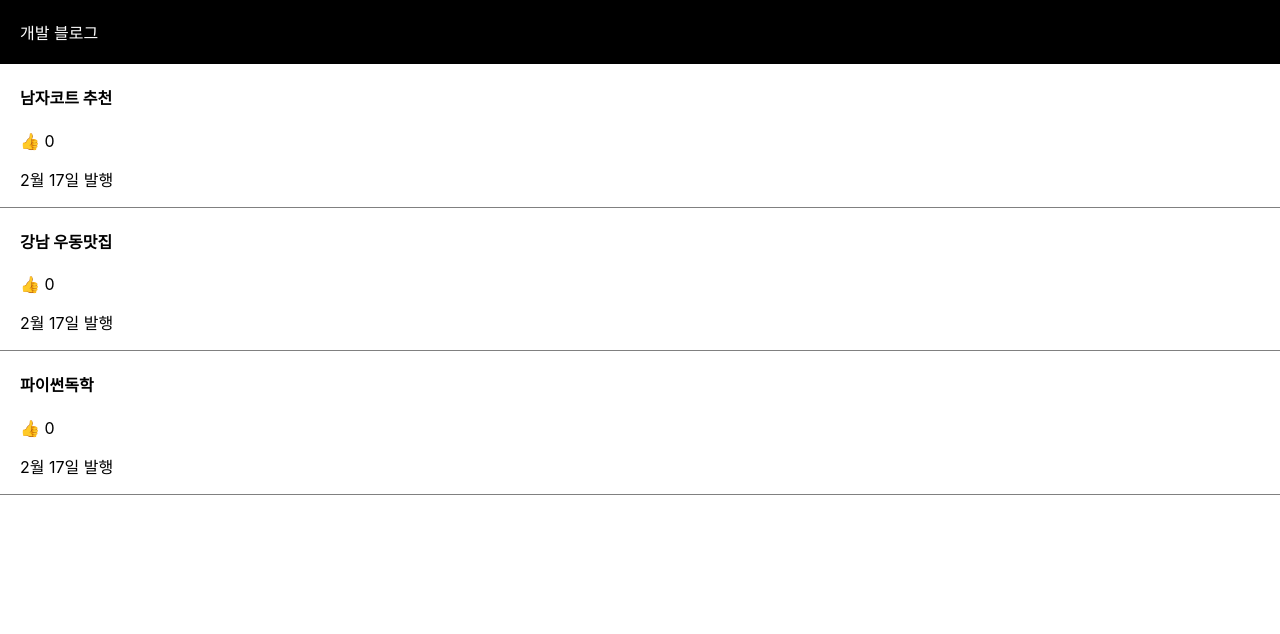
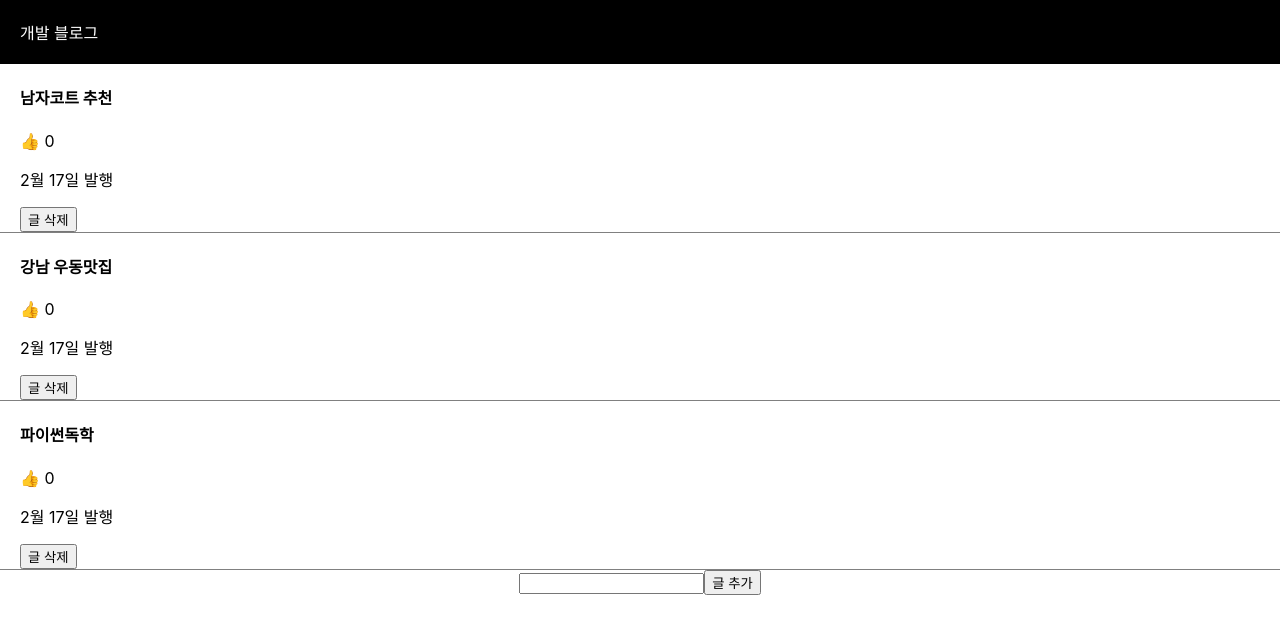
Before and after one commit to KyunghoChung/apple-front-practice, a React (Create React App) app in the folder react/blog/: page / in a window 1280 px wide. Shown: the top 634 px of the page. Built offline with nearby package versions, Linux system fonts and the light colour scheme.

Commit message:
글 삭제/글 추가 => 버튼&기능

```diff
--- a/react/blog/src/App.js
+++ b/react/blog/src/App.js
@@ -8,12 +8,27 @@ function App() {
   let [likes, likesUp] = useState([0, 0, 0]);
   let [modal, setModal] = useState(false);
   let [modalTitle, modalTitleChange] = useState(0);
-
+  let [입력값, 입력값변경] = useState('');
   // let sortedTitle = [...title].sort(function(a, b){
   //   if(a > b) return 1;
   //   if(a < b) return -1;
   //   if(a === b) return 0;
   // });
+  const handleDelete = (index) => {
+    // 복사본 생성
+    let copyTitle = [...title];
+    let copyLikes = [...likes];
+
+    // 해당 인덱스의 글을 배열에서 삭제
+    copyTitle.splice(index, 1);
+    copyLikes.splice(index, 1);
+
+    // 상태 업데이트
+    titleChange(copyTitle);
+    likesUp(copyLikes);
+  };
+  // handleDelete 함수는 글을 삭제하기 위한 버튼을 만들고 조작하기 위해 gpt에 물어보고 얻은 결과(1019)
+
 
   return (
     <div className="App">
@@ -46,6 +61,7 @@ function App() {
           return (
             <div className='list'>
               <h4 onClick={() => {setModal(!modal); modalTitleChange(i)}}>{ title[i] } </h4>
+              {/* map함수의 특성 중 a와 i의 변화에 따라 모달창의 제목이 변경되는 것을 알 수 있음 */}
               <span onClick={()=>{
                 let copy = [...likes];
                 copy[i] = copy[i] + 1;
@@ -53,10 +69,35 @@ function App() {
               }}>👍</span> {likes[i]}
 
               <p>2월 17일 발행</p>
+              <button onClick= {() => { handleDelete(i)} }>글 삭제</button>
             </div>
           )
         })
       }
+      <div>
+        <input onChange={(e) => {
+          입력값변경(e.target.value); {/* state 변경함수는 늦게처리됨(비동기처리)*/}
+          console.log(입력값);
+        }} ></input>
+        <button onClick={() => {
+          let copyTitle = [입력값, ...title];
+          let copyLikes = [0, ...likes];
+          titleChange(copyTitle);
+          likesUp(copyLikes);
+        }}>글 추가</button>
+      </div>
+
+      {/*
+      input1(1009)
+      - input의 type은 다양하기 때문에 그때 그때 필요한 type을 찾아보기
+      - onChange는 박스 안에 뭔가를 입력할 때마다 onChange = {() => { ??? }}의
+      ???를 실행시킴
+      - 이벤트 핸들러 종류 매우 다양
+      - state 만드는 법/ props 전송하는 법/ 컴포넌트 만드는 법/ UI 만드는 step 은 꼭 암기
+      - <input>에 입력한 값 가져오는 법 => 이벤트 객체인 e 사용 => e.target.value를 찍어서 input 태그를 가리키고, 그 값을 가져옴
+      - e 객체는 예를 들어 이벤트 버블링을 막을 때도 사용한다 -> e.stopPropagation()
+      - <input>에 입력한 값을 저장하려면 보통 변수/state에 저장해둠
+      */}
 
       {
         modal == true ? <Modal modalTitle = {modalTitle} title = {title} titleChange={titleChange}/> : null
```
Lines whose indentation alone changed are shown as unchanged.
